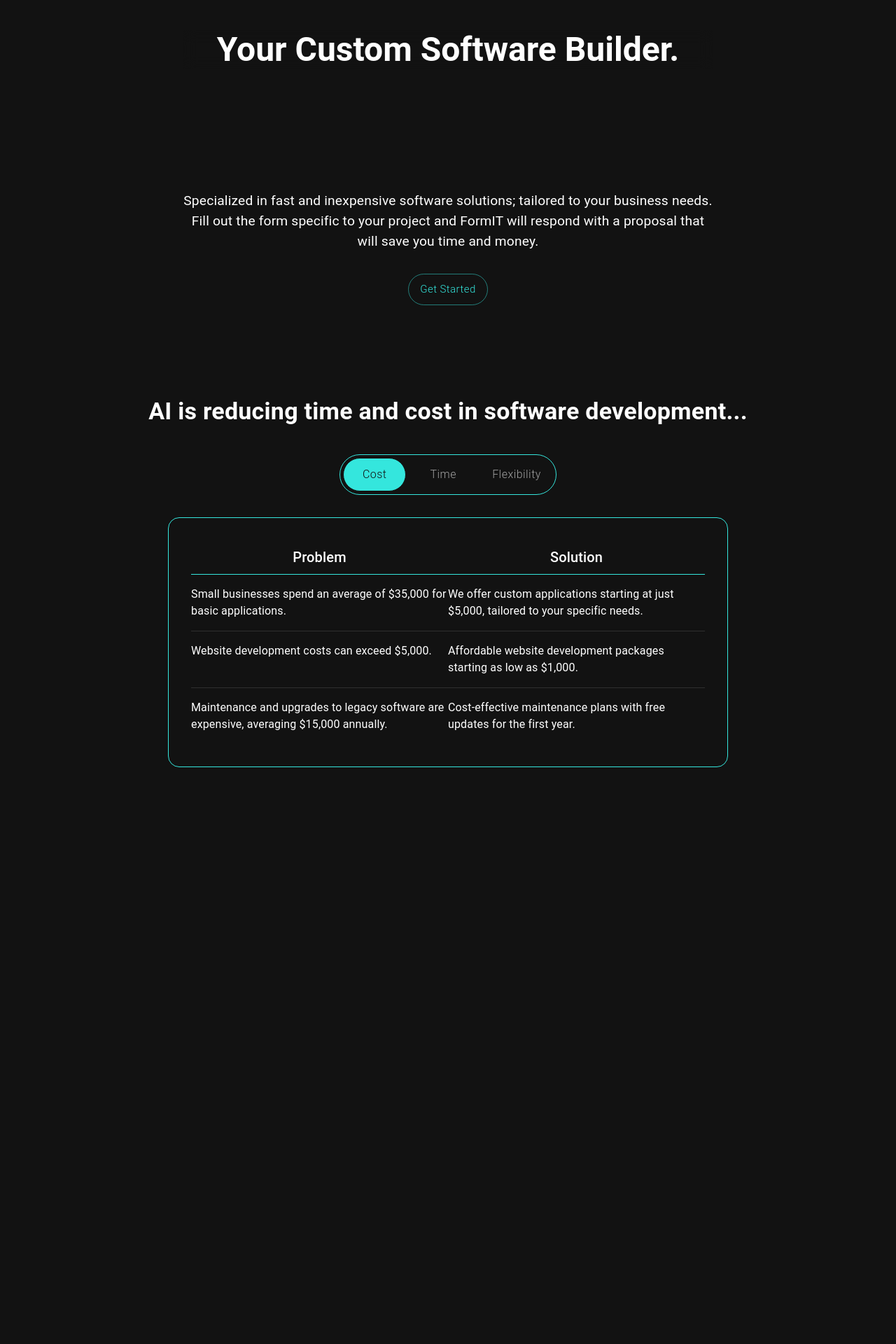
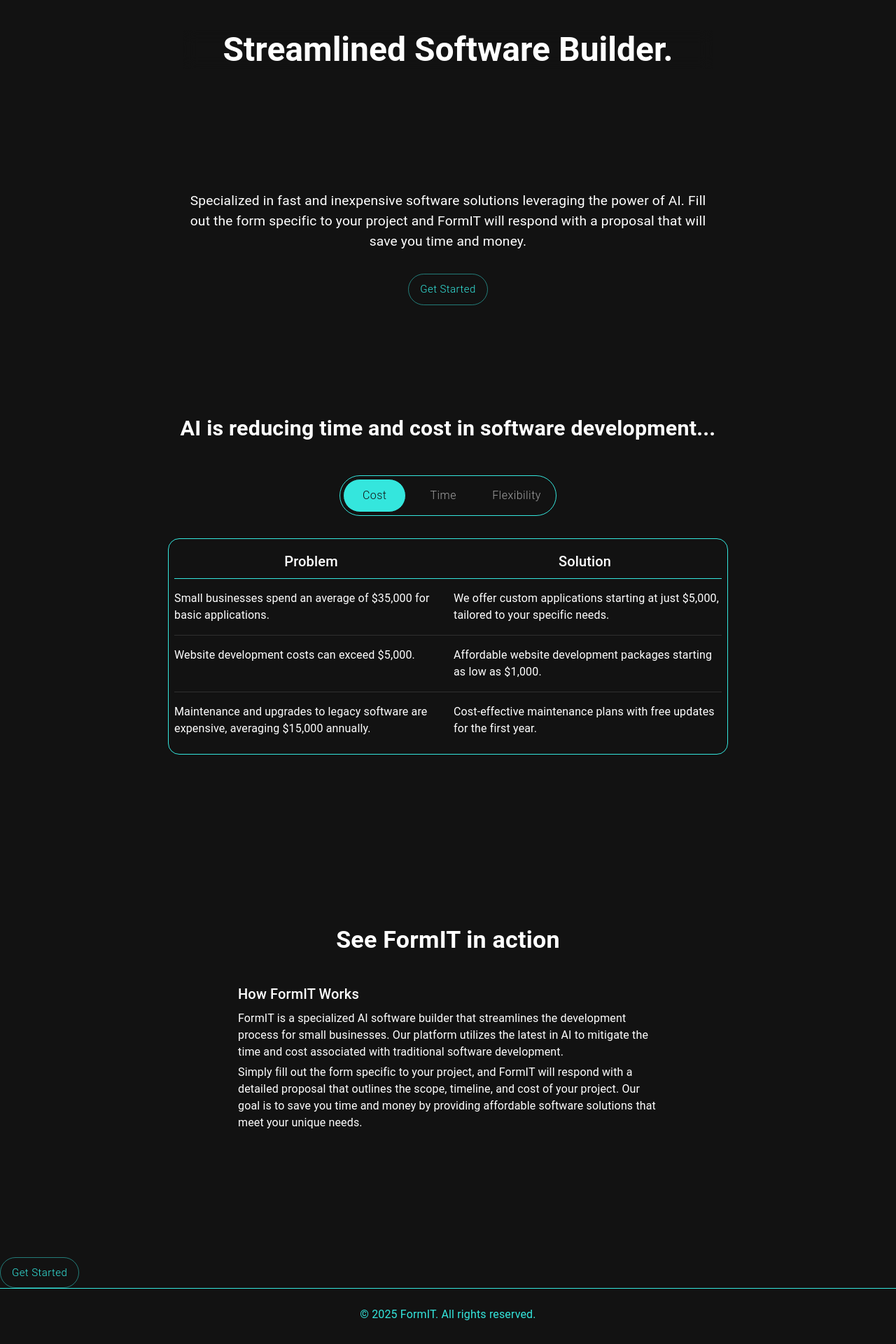
Before and after one commit to PatCHastings/FormIT, a React (Create React App) app: page / in a window 1280 px wide. Shown: the part 438-2358 px from the top of the page at 70% size. Before the commit the page ends 1594 px from the top, so only its background shows below. Built offline with nearby package versions, Linux system fonts and the light colour scheme.

Commit message:
more styling

```diff
--- a/src/components/AdminUserView.jsx
+++ b/src/components/AdminUserView.jsx
@@ -13,6 +13,7 @@
   CircularProgress,
   Paper,
   Collapse,
+  useMediaQuery,
 } from "@mui/material";
 import ExpandMoreIcon from "@mui/icons-material/ExpandMore";
 import ExpandLessIcon from "@mui/icons-material/ExpandLess";
@@ -29,6 +30,8 @@
   const navigate = useNavigate();
   const theme = useTheme();
   const [selectedRequestId, setSelectedRequestId] = useState(null);
+
+  const isMobile = useMediaQuery(theme.breakpoints.down("sm"));
 
   useEffect(() => {
     const fetchClients = async () => {
@@ -84,17 +87,24 @@
 
   return (
     <Container
-      maxWidth="false" // Full width container
+      maxWidth={false}
       sx={{
-        px: { xs: 1, sm: 2, md: 4 },
-        width: "100%",
+        px: isMobile ? 1 : 4, // Less padding on mobile
+        width: isMobile ? "100%" : "900px", // Full width on mobile, fixed width on desktop
       }}
     >
-      <Typography variant="h4" sx={{ mb: 3, textAlign: "center" }}>
+      <Typography
+        variant="h4"
+        sx={{
+          mb: isMobile ? 2 : 3,
+          textAlign: "center",
+          fontSize: isMobile ? "1.5rem" : "2rem",
+        }}
+      >
         Client Submissions
       </Typography>
 
-      {/* Make Table Responsive */}
+      {/* Responsive Table */}
       <TableContainer
         component={Paper}
         sx={{
@@ -102,16 +112,32 @@
           overflowX: "auto", // Enables scrolling on small screens
         }}
       >
-        <Table>
+        <Table size={isMobile ? "small" : "medium"}>
           <TableHead>
             <TableRow>
-              <TableCell sx={{ whiteSpace: "nowrap" }}>
+              <TableCell
+                sx={{
+                  whiteSpace: "nowrap",
+                  fontSize: isMobile ? "0.8rem" : "1rem",
+                }}
+              >
                 <strong>Full Name</strong>
               </TableCell>
-              <TableCell sx={{ whiteSpace: "nowrap" }}>
+              <TableCell
+                sx={{
+                  whiteSpace: "nowrap",
+                  fontSize: isMobile ? "0.8rem" : "1rem",
+                }}
+              >
                 <strong>Email</strong>
               </TableCell>
-              <TableCell align="center" sx={{ whiteSpace: "nowrap" }}>
+              <TableCell
+                align="center"
+                sx={{
+                  whiteSpace: "nowrap",
+                  fontSize: isMobile ? "0.8rem" : "1rem",
+                }}
+              >
                 <strong>Actions</strong>
               </TableCell>
             </TableRow>
@@ -121,14 +147,18 @@
               <React.Fragment key={client.id}>
                 {/* Main Row */}
                 <TableRow>
-                  <TableCell>{client.full_name}</TableCell>
-                  <TableCell>{client.email}</TableCell>
+                  <TableCell sx={{ fontSize: isMobile ? "0.7rem" : "0.9rem" }}>
+                    {client.full_name}
+                  </TableCell>
+                  <TableCell sx={{ fontSize: isMobile ? "0.7rem" : "0.9rem" }}>
+                    {client.email}
+                  </TableCell>
                   <TableCell align="center">
                     <Button
                       sx={{
                         minWidth: "80px",
-                        fontSize: { xs: "0.7rem", sm: "0.8rem", md: "0.9rem" },
-                        p: { xs: 0.5, sm: 1 }, // Adjust padding for mobile
+                        fontSize: isMobile ? "0.7rem" : "0.9rem",
+                        p: isMobile ? 0.3 : 0.8,
                       }}
                       onClick={() => toggleExpand(client.id)}
                       startIcon={
@@ -154,25 +184,41 @@
                     >
                       <Box
                         sx={{
-                          p: 1,
+                          p: isMobile ? 1 : 2,
                           backgroundColor: theme.palette.background.default,
                           overflowX: "auto",
                         }}
                       >
                         {client.requests.length > 0 ? (
-                          <Table size="small">
+                          <Table size={isMobile ? "small" : "medium"}>
                             <TableHead>
                               <TableRow>
-                                <TableCell sx={{ whiteSpace: "nowrap" }}>
-                                  <strong>Project Name</strong>
+                                <TableCell
+                                  sx={{
+                                    fontSize: isMobile ? "0.7rem" : "0.9rem",
+                                  }}
+                                >
+                                  <strong>Project</strong>
                                 </TableCell>
-                                <TableCell sx={{ whiteSpace: "nowrap" }}>
+                                <TableCell
+                                  sx={{
+                                    fontSize: isMobile ? "0.7rem" : "0.9rem",
+                                  }}
+                                >
                                   <strong>Qs</strong>
                                 </TableCell>
-                                <TableCell sx={{ whiteSpace: "nowrap" }}>
+                                <TableCell
+                                  sx={{
+                                    fontSize: isMobile ? "0.7rem" : "0.9rem",
+                                  }}
+                                >
                                   <strong>Proposal</strong>
                                 </TableCell>
-                                <TableCell sx={{ whiteSpace: "nowrap" }}>
+                                <TableCell
+                                  sx={{
+                                    fontSize: isMobile ? "0.7rem" : "0.9rem",
+                                  }}
+                                >
                                   <strong>Form</strong>
                                 </TableCell>
                               </TableRow>
@@ -191,13 +237,11 @@
                                     {request.proposal ? (
                                       <Button
                                         sx={{
-                                          minWidth: "50px",
-                                          padding: { xs: 0.5, sm: 0.5 },
-                                          fontSize: {
-                                            xs: "0.7rem",
-                                            sm: "0.8rem",
-                                            md: "0.9rem",
-                                          },
+                                          minWidth: isMobile ? "50px" : "80px",
+                                          fontSize: isMobile
+                                            ? "0.7rem"
+                                            : "0.9rem",
+                                          p: isMobile ? 0.3 : 0.8,
                                         }}
                                         onClick={() =>
                                           handleOpenProposal(request.id)
@@ -214,13 +258,11 @@
                                       variant="contained"
                                       color="secondary"
                                       sx={{
-                                        minWidth: "50px",
-                                        padding: { xs: 0.5, sm: 0.5 },
-                                        fontSize: {
-                                          xs: "0.7rem",
-                                          sm: "0.8rem",
-                                          md: "0.9rem",
-                                        },
+                                        minWidth: isMobile ? "50px" : "80px",
+                                        fontSize: isMobile
+                                          ? "0.7rem"
+                                          : "0.9rem",
+                                        p: isMobile ? 0.3 : 0.8,
                                       }}
                                       onClick={() => handleViewForm(client.id)}
                                     >
@@ -232,7 +274,10 @@
                             </TableBody>
                           </Table>
                         ) : (
-                          <Typography color="textSecondary">
+                          <Typography
+                            color="textSecondary"
+                            fontSize={isMobile ? "0.8rem" : "1rem"}
+                          >
                             No submissions available
                           </Typography>
                         )}
@@ -246,7 +291,6 @@
         </Table>
       </TableContainer>
 
-      {/* Show ProposalEditorAdmin if a request is selected */}
       {selectedRequestId && (
         <Box sx={{ mt: 4 }}>
           <ProposalEditorAdmin requestId={selectedRequestId} />
--- a/src/pages/Homepage.jsx
+++ b/src/pages/Homepage.jsx
@@ -117,20 +117,24 @@
         <Box
           component="main"
           sx={{
-            minHeight: "100vh",
             display: "flex",
             flexDirection: "column",
-            alignItems: "center",
-            justifyContent: "center",
-            py: isMobile ? 2 : 4, // Tighter padding on mobile
+            justifyContent: "flex-start",
+            minHeight: "90vh",
+            py: isMobile ? 1 : 4, // Tighter padding on mobile
             transform: isMobile ? "scale(0.8)" : "scale(1)", // Reduce scale for mobile
           }}
         >
-          <Container maxWidth="md">
+          <Container
+            maxWidth="md"
+            sx={{
+              mt: isMobile ? -10 : 0, // Moves everything higher
+            }}
+          >
             <Paper
               elevation={0}
               sx={{
-                p: isMobile ? 2 : 6, // Less padding on mobile
+                p: isMobile ? 1 : 6, // Less padding on mobile
 
                 textAlign: "center",
                 backgroundColor: "transparent",
@@ -172,7 +176,7 @@
                       backdropFilter: "blur(10px)",
                     }}
                   >
-                    Your Custom Software Builder.
+                    Streamlined Software Builder.
                   </Typography>
                 </Fade>
               </div>
@@ -183,16 +187,16 @@
                   variant="body1"
                   gutterBottom
                   sx={{
-                    fontSize: isMobile ? "1rem" : "1.2rem", // Reduce font size on mobile
+                    fontSize: isMobile ? "1.2rem" : "1.2rem", // Reduce font size on mobile
                     position: "relative",
                     top: isMobile ? "-150px" : "0px",
                     mb: isMobile ? 2 : 4, // Reduce bottom spacing on mobile
                   }}
                 >
-                  Specialized in fast and inexpensive software solutions;
-                  tailored to your business needs. Fill out the form specific to
-                  your project and FormIT will respond with a proposal that will
-                  save you time and money.
+                  Specialized in fast and inexpensive software solutions
+                  leveraging the power of AI. Fill out the form specific to your
+                  project and FormIT will respond with a proposal that will save
+                  you time and money.
                 </Typography>
               </Fade>
 
@@ -235,6 +239,8 @@
               sx={{
                 fontWeight: "bold",
                 textAlign: "center",
+                padding: "8px",
+                fontSize: isMobile ? "1.4rem" : "1.9rem", // Smaller font on mobile
                 mb: 4,
               }}
             >
@@ -248,7 +254,7 @@
                 maxWidth: "900px",
                 p: 1,
                 textAlign: "center",
-                borderRadius: 4, // Optional: Add rounded corners
+                borderRadius: 2, // Optional: Add rounded corners
                 backgroundColor: "transparent", // Make background transparent
               }}
             >
@@ -284,8 +290,6 @@
                         fontSize: "1rem",
                         textTransform: "none",
                         borderRadius: "50px",
-                        padding: "8px 16px",
-
                         transition: "all 0.3s ease",
                         border: `1px solid transparent`,
                         "&:hover": {
@@ -316,7 +320,8 @@
                   <Paper
                     elevation={0}
                     sx={{
-                      p: 4,
+                      p: 1,
+
                       backgroundColor: "transparent",
                       textAlign: "center",
                       border: `1px solid ${theme.palette.primary.main}`,
@@ -359,8 +364,8 @@
                             sx={{
                               textAlign: "left",
                               py: 2,
+                              pr: 2,
                               backgroundColor: theme.palette.background.default,
-
                               borderBottom:
                                 idx !==
                                 painPoints[selectedIndex].problem.length - 1
@@ -376,6 +381,7 @@
                             sx={{
                               textAlign: "left",
                               py: 2,
+                              pl: 1,
                               backgroundColor: theme.palette.background.default,
                               borderBottom:
                                 idx !==
@@ -398,6 +404,105 @@
           </Box>
         </Fade>
       </div>
+
+      {/* Demo Section */}
+      <Box
+        sx={{
+          minHeight: "80vh",
+          display: "flex",
+          flexDirection: "column",
+          alignItems: "center",
+          justifyContent: "center",
+          py: 6,
+        }}
+      >
+        <Typography
+          variant="h4"
+          component="h1"
+          sx={{
+            fontWeight: "bold",
+            textAlign: "center",
+            mb: 4,
+          }}
+        >
+          See FormIT in action
+        </Typography>
+
+        <Paper
+          elevation={0}
+          sx={{
+            p: 1,
+            backgroundColor: "transparent",
+            textAlign: "center",
+            borderRadius: 2,
+          }}
+        >
+          <Box
+            sx={{
+              display: "flex",
+              flexDirection: isMobile ? "column" : "row",
+              alignItems: "center",
+              justifyContent: "center",
+              gap: 2,
+            }}
+          >
+            <Box
+              sx={{
+                width: "100%",
+                maxWidth: "600px",
+                textAlign: "left",
+              }}
+            >
+              <Typography variant="h6" gutterBottom>
+                How FormIT Works
+              </Typography>
+              <Typography variant="body1" gutterBottom>
+                FormIT is a specialized AI software builder that streamlines the
+                development process for small businesses. Our platform utilizes
+                the latest in AI to mitigate the time and cost associated with
+                traditional software development.
+              </Typography>
+              <Typography variant="body1" gutterBottom>
+                Simply fill out the form specific to your project, and FormIT
+                will respond with a detailed proposal that outlines the scope,
+                timeline, and cost of your project. Our goal is to save you time
+                and money by providing affordable software solutions that meet
+                your unique needs.
+              </Typography>
+            </Box>
+          </Box>
+        </Paper>
+      </Box>
+      <div>
+        <Button
+          sx={{
+            borderRadius: "50px",
+            top: isMobile ? "-100px" : "0px",
+          }}
+          type="submit"
+          size={isMobile ? "medium" : "large"} // Smaller button on mobile
+          onClick={() => navigate("/register")}
+        >
+          Get Started
+        </Button>
+      </div>
+
+      {/* Footer Section */}
+      <Box
+        sx={{
+          minHeight: "10vh",
+          display: "flex",
+          flexDirection: "column",
+          alignItems: "center",
+          justifyContent: "center",
+          borderTop: `1px solid ${theme.palette.primary.main}`,
+          color: theme.palette.primary.main,
+        }}
+      >
+        <Typography variant="body1" gutterBottom>
+          © 2025 FormIT. All rights reserved.
+        </Typography>
+      </Box>
     </div>
   );
 }
```
Also changed, not shown: 7 other files (tests, documents, lock files or other folders).
